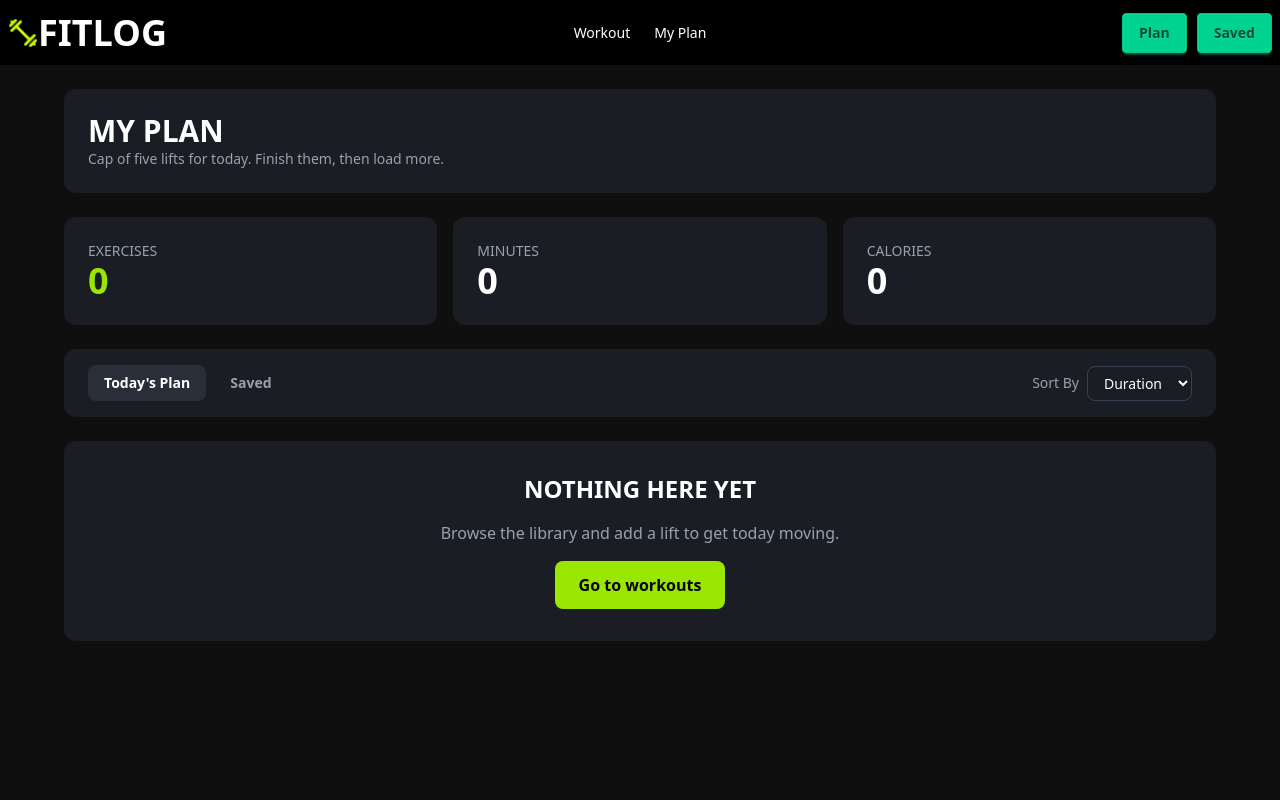
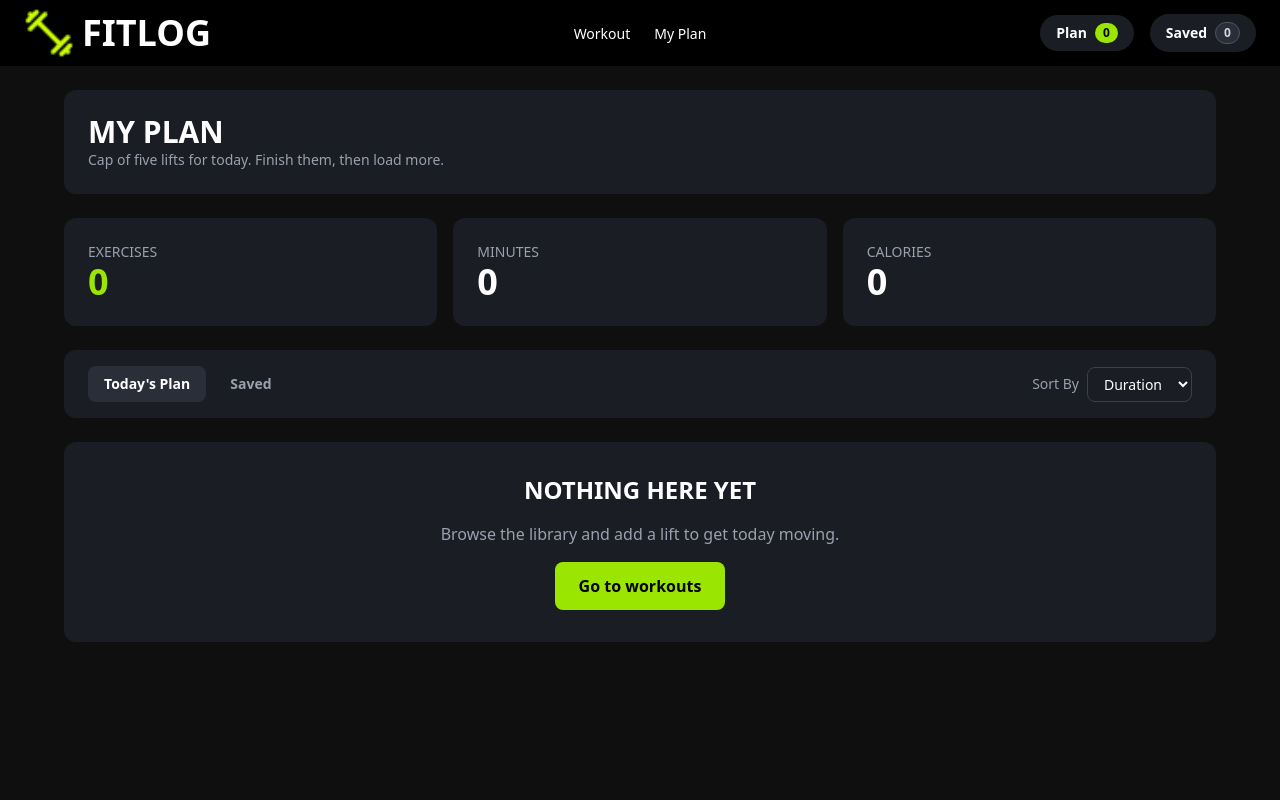
Before and after one commit to rakibhasanshuvo712-hub/fit-log, a Next.js app: page /books/listed-books in a window 1280 px wide. Shown: the top 800 px of the page. Built offline with nearby package versions, Linux system fonts and the light colour scheme.

Commit message:
readme.md

```diff
--- a/package.json
+++ b/package.json
@@ -11,7 +11,8 @@
   "dependencies": {
     "next": "16.3.6",
     "react": "19.2.8",
-    "react-dom": "19.2.8"
+    "react-dom": "19.2.8",
+    "react-toastify": "^11.1.0"
   },
   "devDependencies": {
     "@tailwindcss/postcss": "^4",
--- a/src/app/layout.tsx
+++ b/src/app/layout.tsx
@@ -4,6 +4,8 @@ import "./globals.css";
 import Navbar from "@/components/Navbar";
 import Footer from "@/components/homepage/Footer";
 import { BooksProvider } from "@/context/booksContext";
+import { ToastContainer } from "react-toastify";
+import 'react-toastify/dist/ReactToastify.css';
 
 const geistSans = Geist({
   variable: "--font-geist-sans",
@@ -31,6 +33,7 @@ export default function RootLayout({ children }: { children: React.ReactNode })
           <Navbar />
           <main className="flex-grow">{children}</main>
           <Footer />
+          <ToastContainer position="bottom-right" theme="dark" />
         </BooksProvider>
       </body>
     </html>
--- a/src/components/Navbar.tsx
+++ b/src/components/Navbar.tsx
@@ -1,19 +1,25 @@
-import React from "react";
+'use client'
+import React, { useContext } from "react";
 import logo from "@/assets/logo.png";
 import Image from "next/image";
 import Link from "next/link";
+import { bookContext } from "@/context/booksContext";
 
 const Navbar = () => {
+  const { wishlist, savedList } = useContext(bookContext);
+
   return (
-    <div className="navbar bg-black text-white">
+    <div className="navbar bg-black text-white px-6">
       <div className="navbar-start">
-        <Image
-          src={logo}
-          height={40}
-          width={30}
-          alt="Logo"
-        />
-        <h2 className="font-bold text-4xl">FITLOG</h2>
+        <Link href="/" className="flex items-center gap-2">
+          <Image
+            src={logo}
+            height={60}
+            width={50}
+            alt="Logo"
+          />
+          <h2 className="font-bold text-4xl">FITLOG</h2>
+        </Link>
       </div>
 
       <div className="navbar-center hidden lg:flex">
@@ -27,9 +33,20 @@ const Navbar = () => {
         </ul>
       </div>
 
-      <div className="navbar-end rounded-4xl gap-2.5">
-        <Link href="/books/listed-books" className="btn btn-success">Plan</Link>
-        <Link href="/books/listed-books" className="btn btn-success">Saved</Link>
+      <div className="navbar-end flex items-center gap-4">
+        <Link href="/books/listed-books" className="flex items-center gap-2 bg-[#1a1d24] px-4 py-2 rounded-full hover:bg-gray-800 transition">
+          <span className="text-sm font-semibold">Plan</span>
+          <span className="bg-lime-400 text-black text-xs font-bold px-2 py-0.5 rounded-full">
+            {wishlist?.length || 0}
+          </span>
+        </Link>
+
+        <Link href="/books/listed-books" className="flex items-center gap-2 bg-[#1a1d24] px-4 py-2 rounded-full hover:bg-gray-800 transition">
+          <span className="text-sm font-semibold">Saved</span>
+          <span className="bg-[#2a2e39] text-gray-300 border border-gray-600 text-xs font-bold px-2 py-0.5 rounded-full">
+            {savedList?.length || 0}
+          </span>
+        </Link>
       </div>
     </div>
   );
--- a/src/components/bookdetails/SavedButton.tsx
+++ b/src/components/bookdetails/SavedButton.tsx
@@ -2,6 +2,7 @@
 import React, { useContext } from 'react';
 import { bookContext } from '@/context/booksContext';
 import { Workout } from "@/app/types/workout";
+import { toast } from 'react-toastify';
 
 interface SavedButtonProps {
     workout: Workout;
@@ -11,9 +12,15 @@ const SavedButton = ({ workout }: SavedButtonProps) => {
     const { savedList, setSavedList } = useContext(bookContext);
 
     const handleSaveForLater = () => {
-        if (!savedList.some((item: any) => item.id === workout.id)) {
-            setSavedList([...savedList, workout]);
+        const isAlreadySaved = savedList.some((item: any) => item.id === workout.id);
+
+        if (isAlreadySaved) {
+            toast.warn("Already saved for later!");
+            return;
         }
+
+        setSavedList([...savedList, workout]);
+        toast.success("Workout saved successfully!");
     };
 
     return (
--- a/src/components/bookdetails/WishlistButton.tsx
+++ b/src/components/bookdetails/WishlistButton.tsx
@@ -1,13 +1,21 @@
 'use client'
 import { bookContext } from '@/context/booksContext';
 import React, { useContext } from 'react';
+import { toast } from 'react-toastify';
 
 const WishlistButton = ({ workouts }: { workouts: any }) => {
     const { wishlist, setWishlist } = useContext(bookContext);
 
     const handleAddtoWishList = () => {
-        console.log("read book triggered", workouts);
+        const isAlreadyExists = wishlist.some((item: any) => item.id === workouts.id);
+
+        if (isAlreadyExists) {
+            toast.warn("This workout is already in your plan!");
+            return;
+        }
+
         setWishlist([...wishlist, workouts]);
+        toast.success("Added to today's plan successfully!");
     };
 
     return (
```
Also changed, not shown: 2 other files (tests, documents, lock files or other folders).
